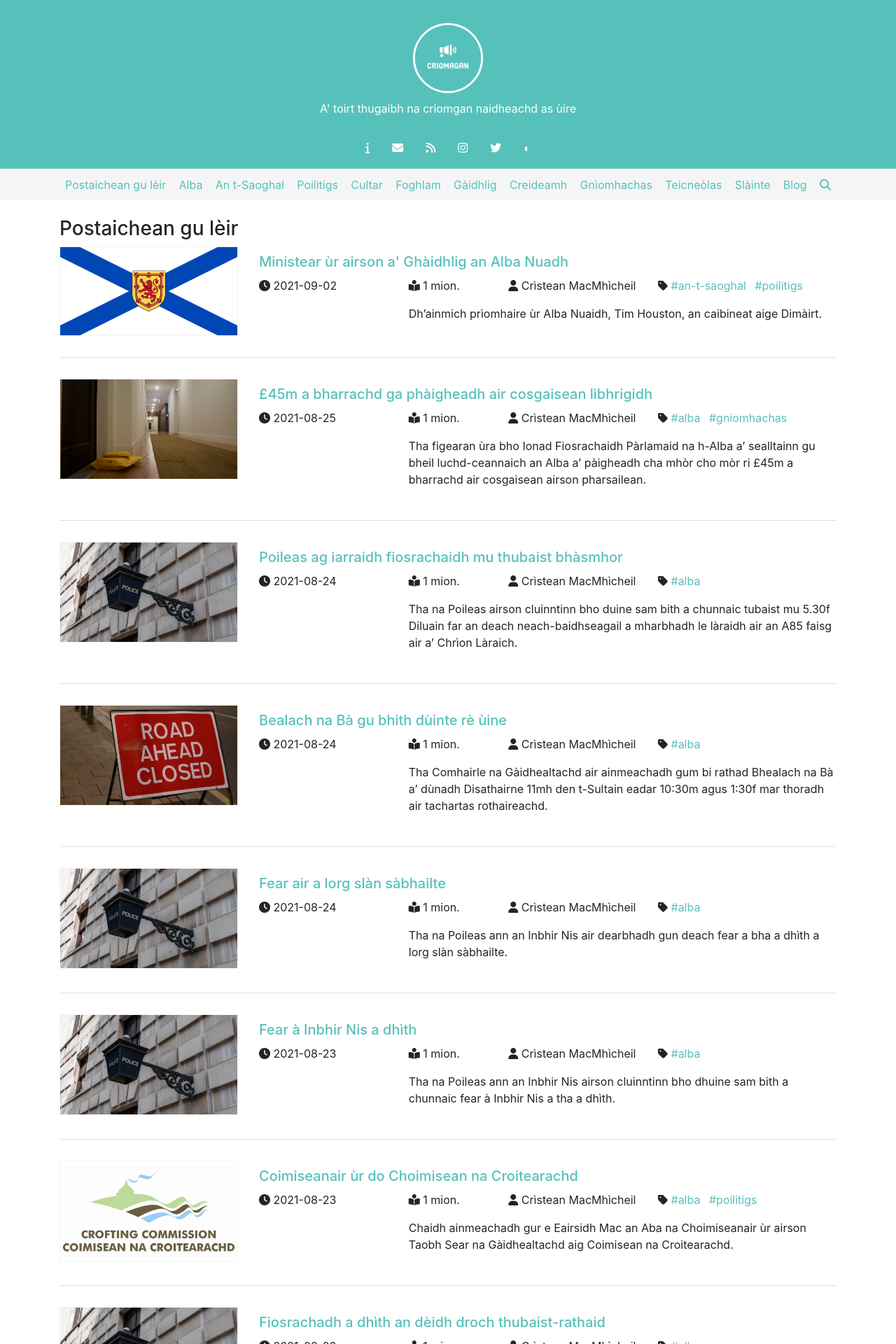
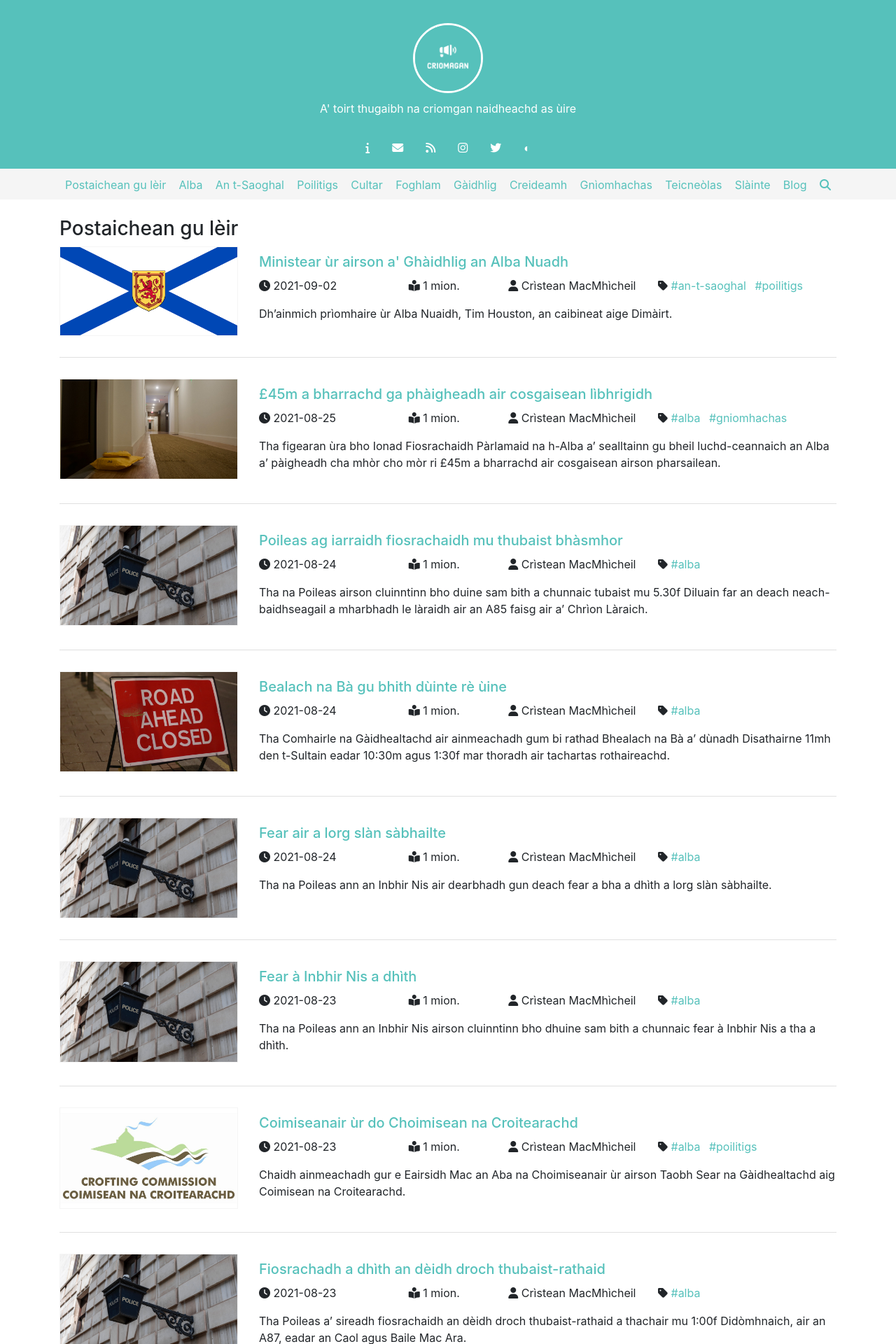
Before and after one commit to criomagan/criomagan.github.io, a Jekyll site: the page built from index.html, in a window 1280 px wide. Shown: the top 1920 px of the page at 70% size. Built offline with Jekyll 4.4.1, drawn with Linux system fonts in a browser that asks for light colours; nearby versions of some CDN libraries; the list of posts is cut into pages by our own code.

Commit message:
Update index.html

```diff
--- a/index.html
+++ b/index.html
@@ -35,7 +35,7 @@
               </div>
             </div>
             <div class="row">
-              <div class="col-md-9 offset-md-3">
+              <div class="col-md-12">
                 {{ post.excerpt }}
               </div>
             </div>
```
